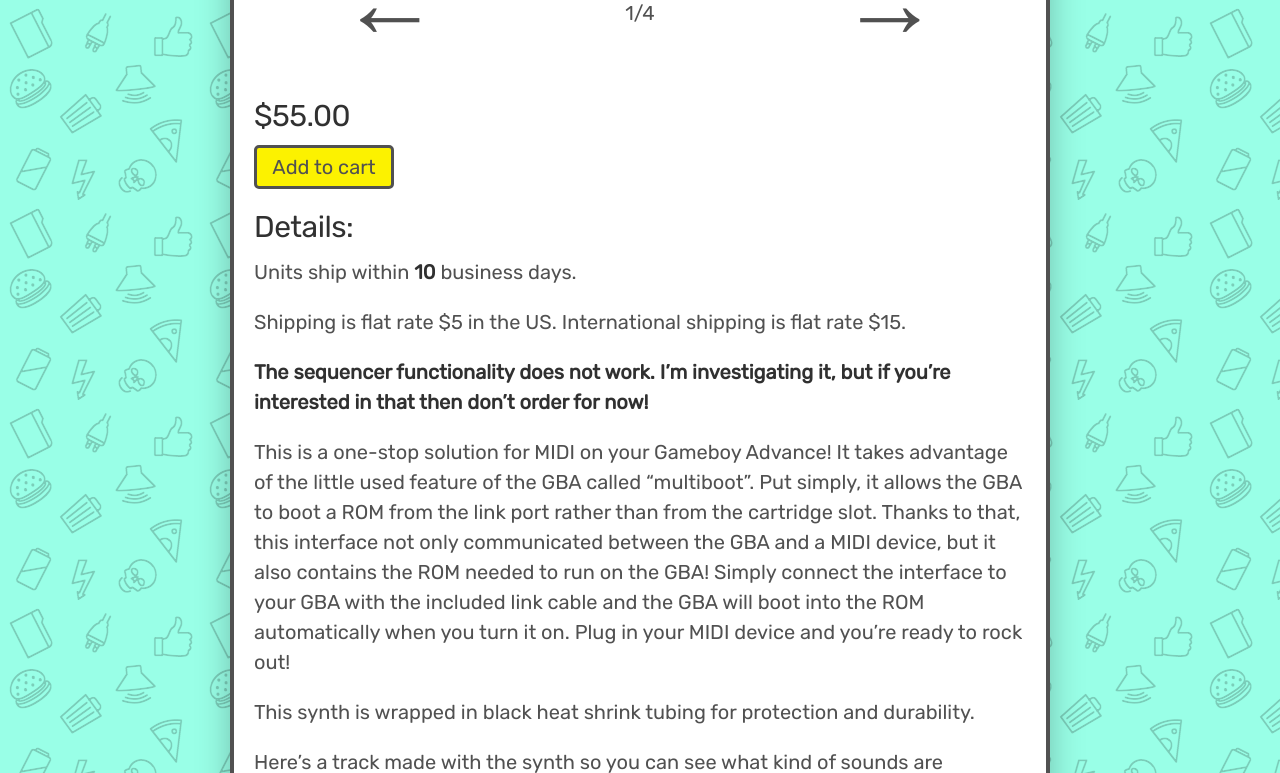
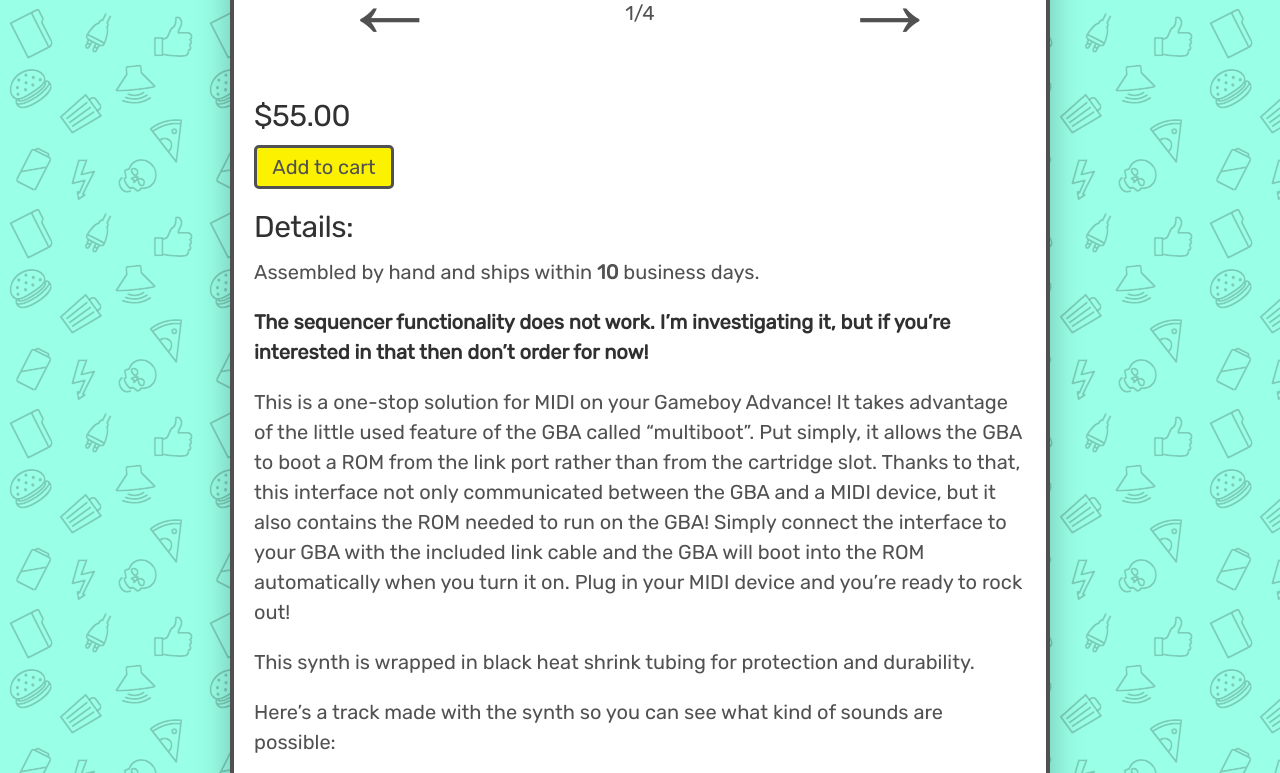
Before and after one commit to catskull/catskullelectronics.com, a Jekyll site: the page built from _posts/2017-11-10-gbamidi.md, in a window 1280 px wide and 900 px high, scrolled down 993 px, cut to the strip 0-773 px from the top of the window. Built offline with Jekyll 4.4.1, drawn with Linux system fonts in a browser that asks for light colours; comment, search, counter and statistics services are not loaded.

Commit message:
Update gba midi for shopify

```diff
--- a/_posts/2017-11-10-gbamidi.md
+++ b/_posts/2017-11-10-gbamidi.md
@@ -22,21 +23,11 @@
 
 ## ${{ page.price }}.00
 
-<form id="paypal" target="paypal" action="https://www.paypal.com/cgi-bin/webscr" method="post">
-<input type="hidden" name="cmd" value="_s-xclick">
-<input type="hidden" name="hosted_button_id" value="YDCC4Q4CKXMZY">
-</form>
-
-
-<div class="addToCart noselect" onclick="addToCart()">
-  Add to cart
-</div>
+{% include shopify_markup.html %}
 
 ## Details:
 
-Units ship within **10** business days.
-
-Shipping is flat rate $5 in the US. International shipping is flat rate $15.
+{% include shipping_estimate.html %}
 
 **The sequencer functionality does not work. I'm investigating it, but if you're interested in that then don't order for now!**
 
@@ -52,8 +43,6 @@
 
 Credits to [sprite_tm](http://spritesmods.com/) for design and coding.
 
-I will ship to the address entered on the PayPal checkout page, so please double check to make sure it’s correct.
-
-By purchasing, you are acknowledging that you've read and understand this page as well as my [FAQ](/faq) page.
+{% include product_footer.md %}
 
 <script src="{{ site.baseurl }}public/js/gbamidigallery.js"></script>
```
Also changed, not shown: other parts of _posts/2017-11-10-gbamidi.md (+1 -0 lines).
